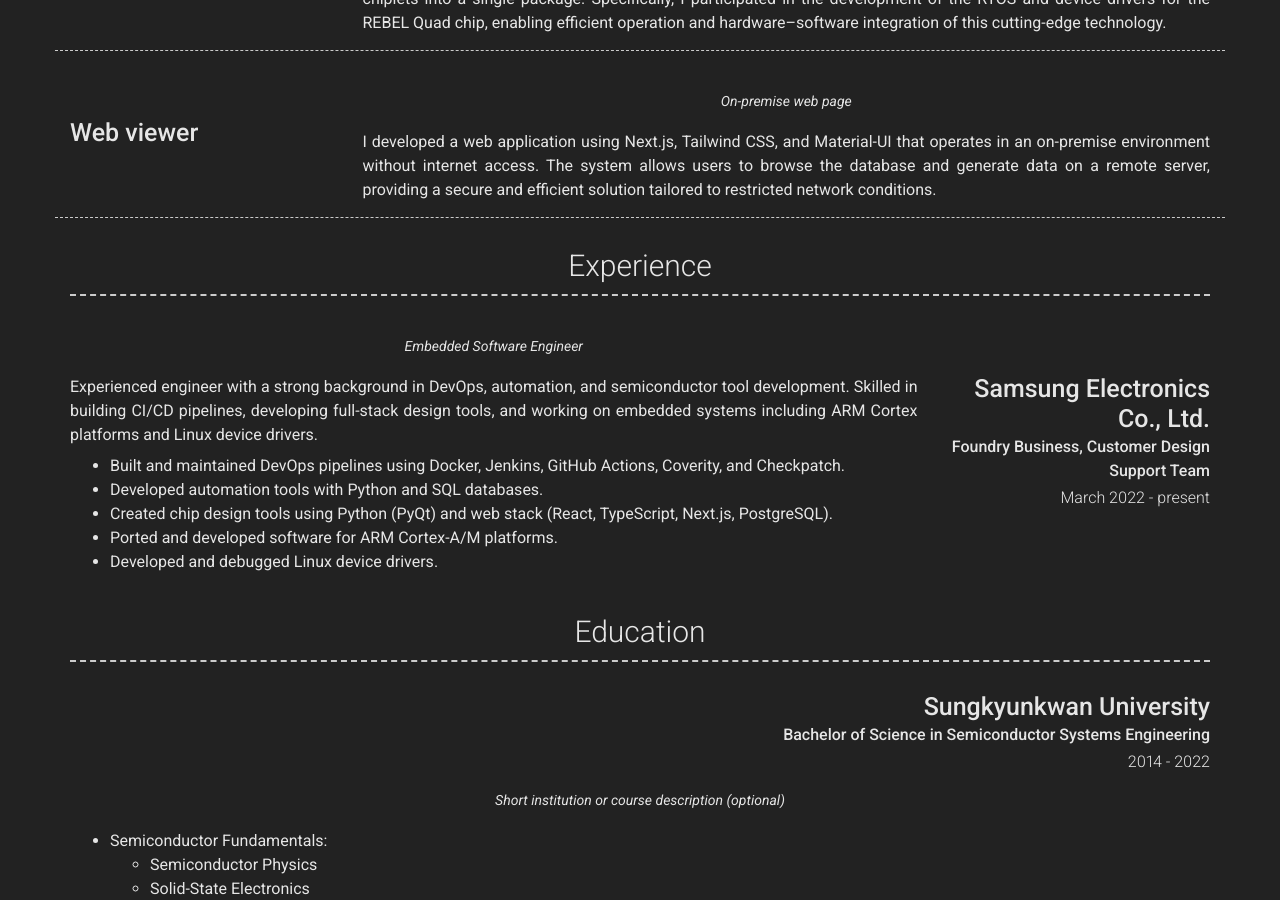
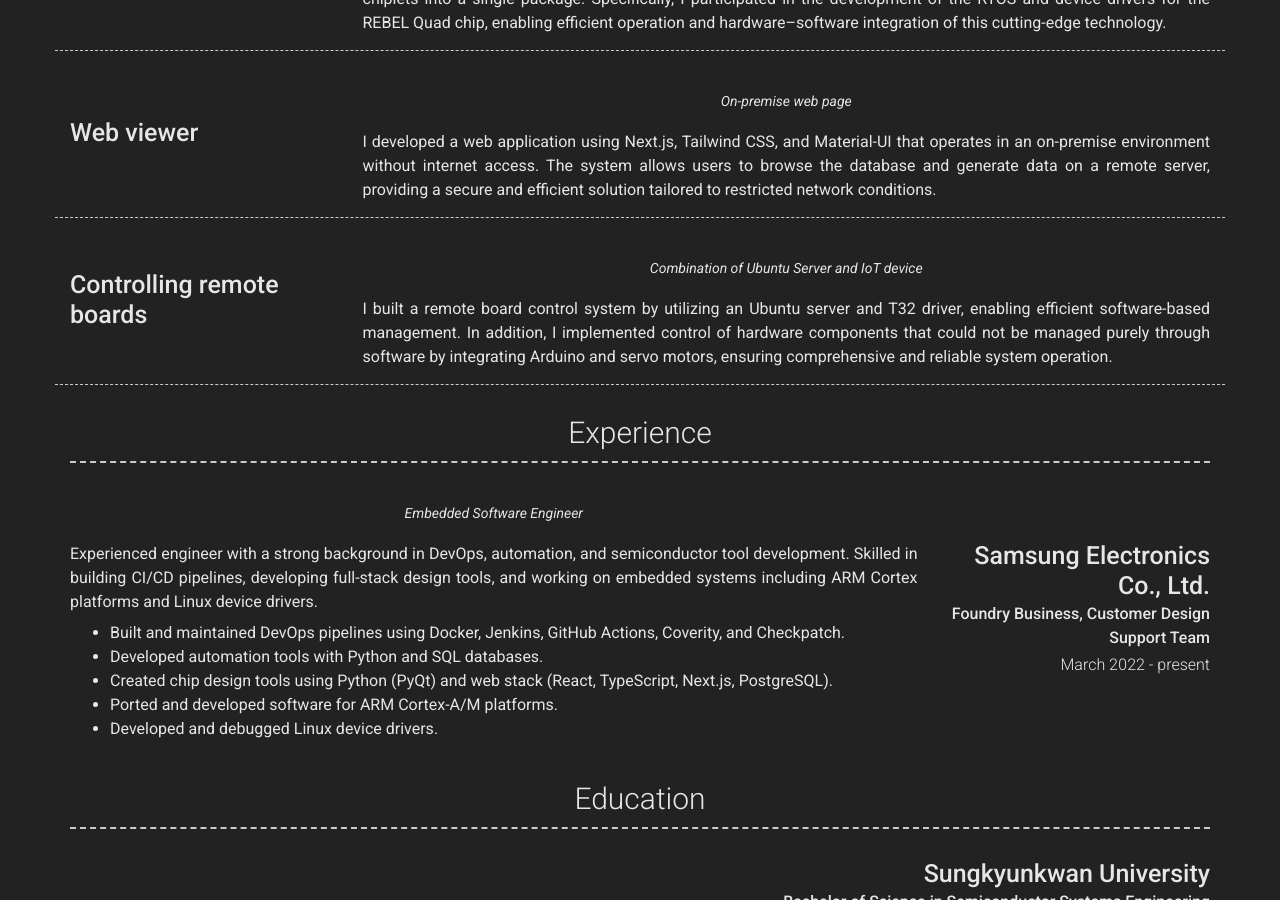
Before and after one commit to dkdlqoddi/dkdlqoddi.github.io, a Jekyll site: the page built from index.md, in a window 1280 px wide and 900 px high, scrolled down 716 px. Built offline with Jekyll 4.4.1, drawn with Linux system fonts in a browser that asks for light colours; nearby versions of some CDN libraries.

Commit message:
Projects: add remote board control
Signed-off-by: Jae-Yul Woo <dkdlqoddi@naver.com>

```diff
--- a/_config.yml
+++ b/_config.yml
@@ -91,6 +91,16 @@ content:
           that operates in an on-premise environment without internet access.
           The system allows users to browse the database and generate data on a remote server,
           providing a secure and efficient solution tailored to restricted network conditions.
+      - layout: left
+        border: weak
+        title: Controlling remote boards
+        quote: >
+          Combination of Ubuntu Server and IoT device
+        description: |
+          I built a remote board control system by utilizing an Ubuntu server and T32 driver,
+          enabling efficient software-based management. In addition, I implemented control of
+          hardware components that could not be managed purely through software by integrating
+          Arduino and servo motors, ensuring comprehensive and reliable system operation.
   - title: Experience
     layout: list
     content:
```
